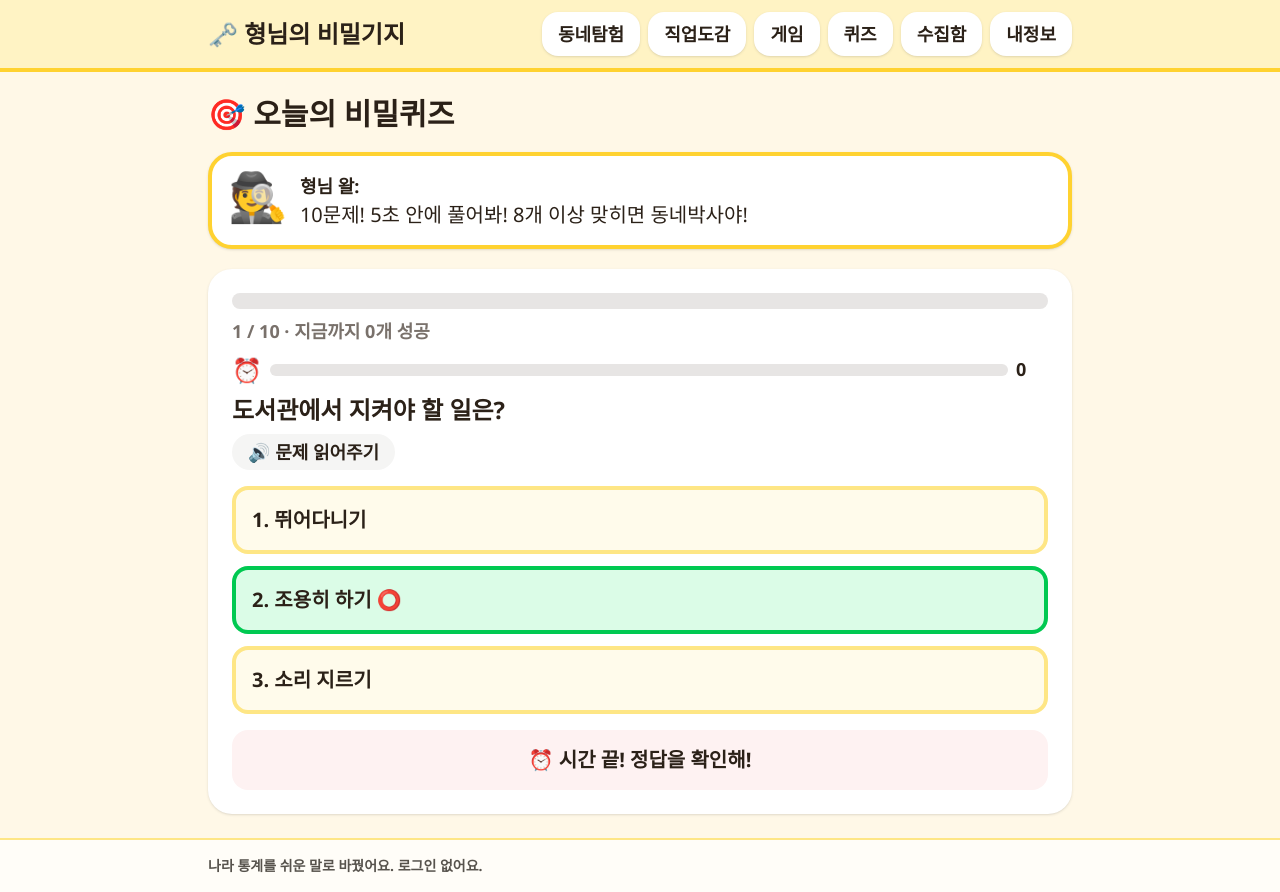
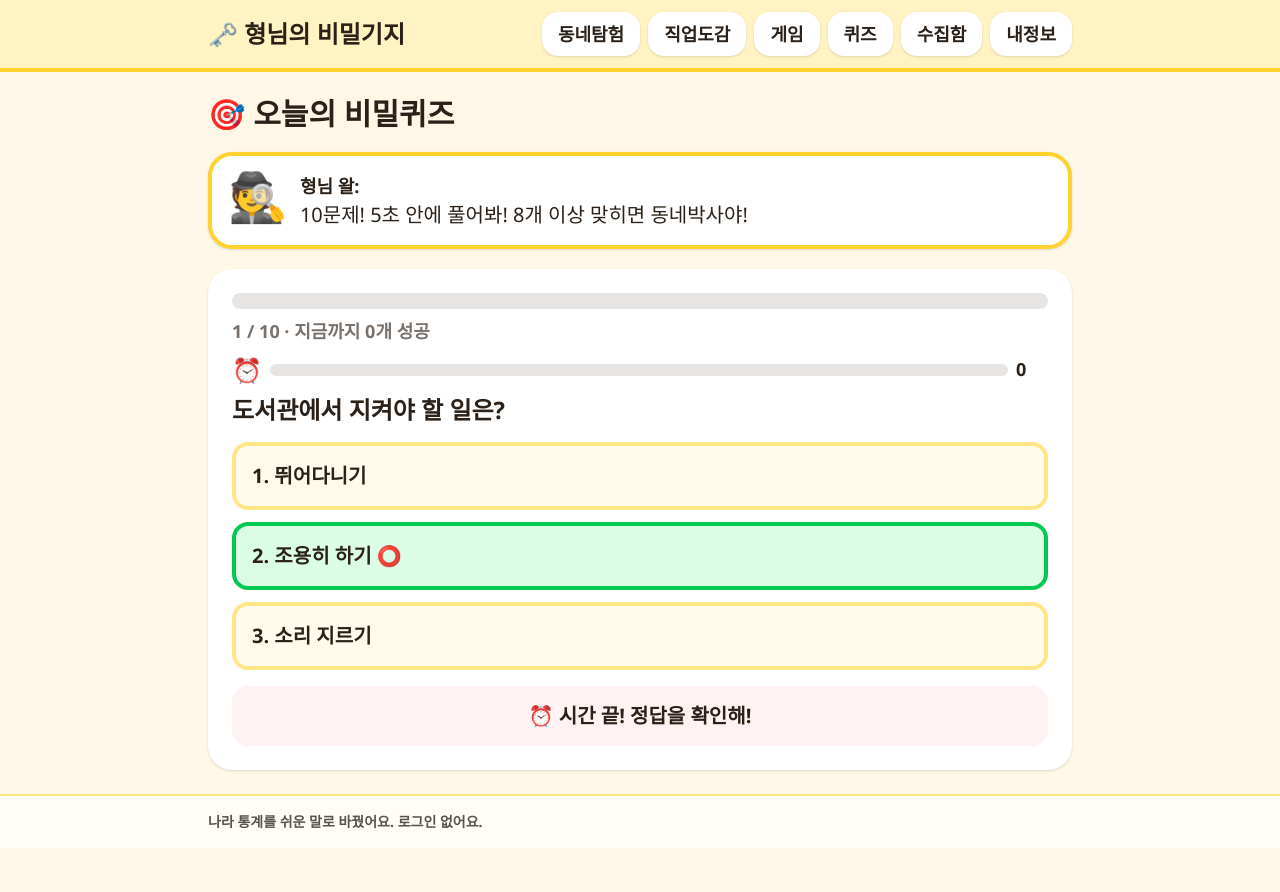
Before and after one commit to hellys3320/brothers, a Next.js app: page /quiz in a window 1280 px wide. After the commit the page ends 848 px from the top, so only its background shows below. Built offline with nearby package versions, Linux system fonts and the light colour scheme.

Commit message:
remove last TTS button

```diff
--- a/src/app/quiz/_components/QuizRunner.tsx
+++ b/src/app/quiz/_components/QuizRunner.tsx
@@ -265,13 +265,6 @@ export default function QuizRunner() {
         <span className="w-8 font-black">{Math.ceil(timeLeft)}</span>
       </div>
       <h2 className="mt-2 text-2xl font-black">{q.q}</h2>
-      <button
-        type="button"
-        onClick={() => speak(q.q)}
-        className="mt-2 rounded-full bg-stone-100 px-4 py-1 font-black"
-      >
-        🔊 문제 읽어주기
-      </button>
       <div className="mt-4 flex flex-col gap-3">
         {q.choices.map((c, i) => {
           const isAnswer = picked !== null && picked !== -1 && i === q.answer;
```
